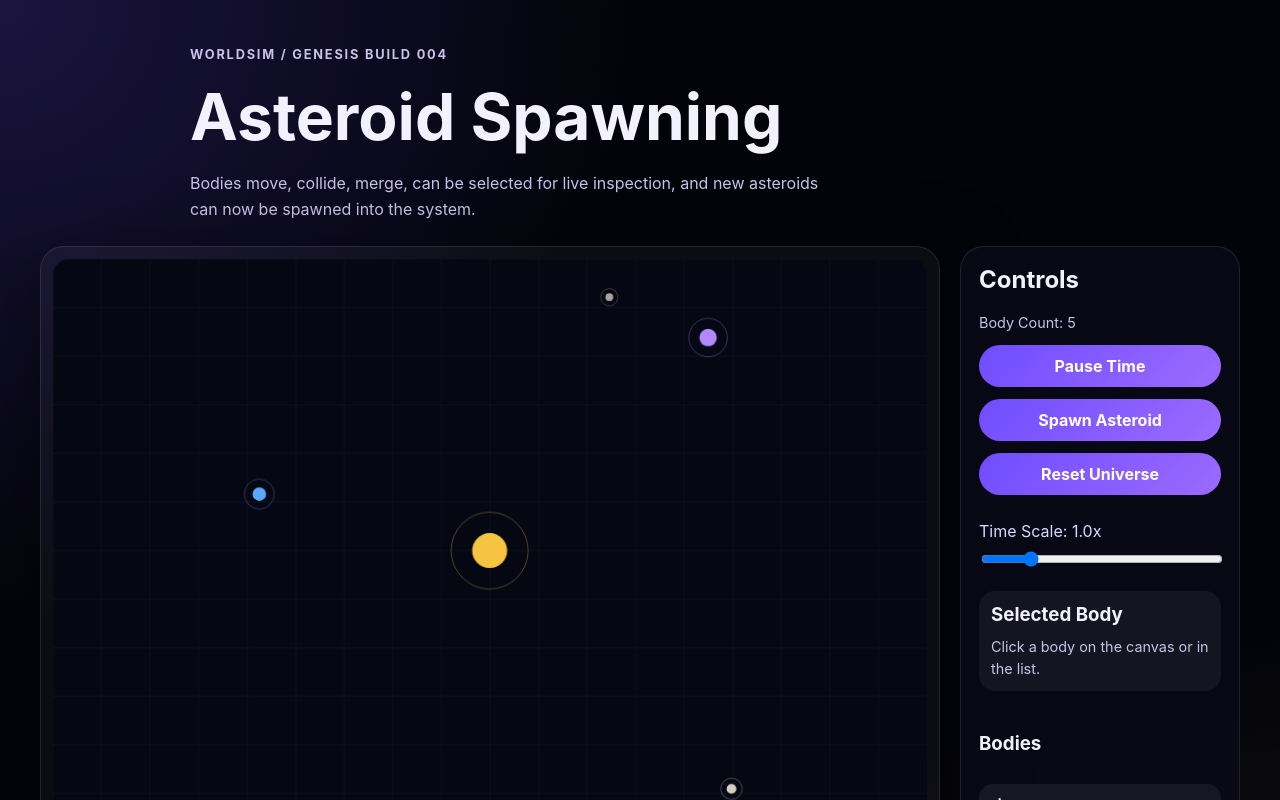
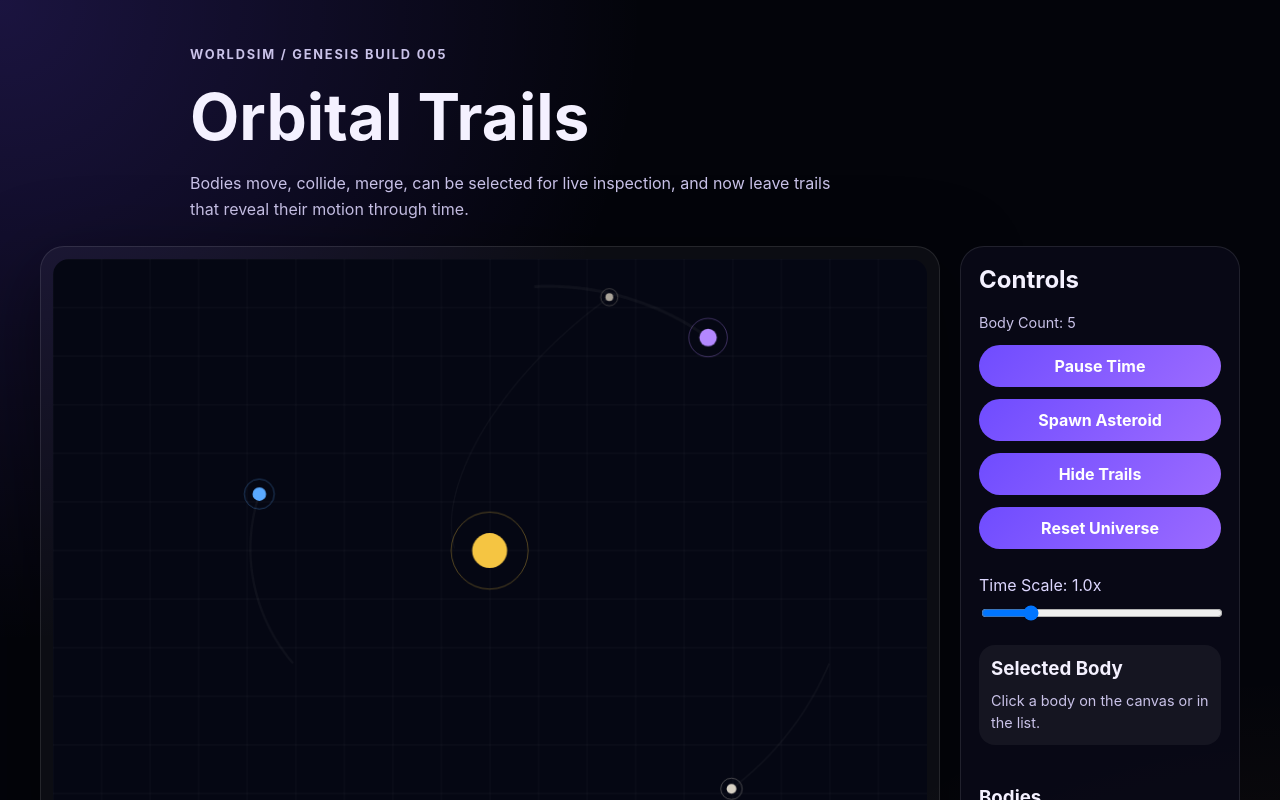
Before and after one commit to poohbiz/worldsim, a React (Vite) app: page / in a window 1280 px wide. Shown: the top 800 px of the page. Built offline with nearby package versions, Linux system fonts and the light colour scheme.

Commit message:
Added orbital trails

```diff
--- a/src/App.tsx
+++ b/src/App.tsx
@@ -40,6 +40,7 @@ function createSpawnedAsteroid(id: string): Body {
     mass,
     radius,
     color,
+    trail: [],
   };
 }
 
@@ -75,6 +76,17 @@ export default function App() {
       return {
         ...currentWorld,
         isPaused: !currentWorld.isPaused,
+      };
+    });
+  }
+
+  function toggleTrails() {
+    setWorld((currentWorld) => {
+      if (!currentWorld) return currentWorld;
+
+      return {
+        ...currentWorld,
+        showTrails: !currentWorld.showTrails,
       };
     });
   }
@@ -123,11 +135,11 @@ export default function App() {
   return (
     <main className="page">
       <section className="hero">
-        <p className="eyebrow">WorldSim / Genesis Build 004</p>
-        <h1>Asteroid Spawning</h1>
+        <p className="eyebrow">WorldSim / Genesis Build 005</p>
+        <h1>Orbital Trails</h1>
         <p>
           Bodies move, collide, merge, can be selected for live inspection, and
-          new asteroids can now be spawned into the system.
+          now leave trails that reveal their motion through time.
         </p>
       </section>
 
@@ -151,6 +163,10 @@ export default function App() {
           </button>
 
           <button onClick={spawnAsteroid}>Spawn Asteroid</button>
+
+          <button onClick={toggleTrails}>
+            {world.showTrails ? "Hide Trails" : "Show Trails"}
+          </button>
 
           <button onClick={resetWorld}>Reset Universe</button>
 
--- a/src/components/UniverseCanvas.tsx
+++ b/src/components/UniverseCanvas.tsx
@@ -119,6 +119,10 @@ function render(
 
   drawGrid(context, canvas);
 
+  if (world.showTrails) {
+    drawTrails(context, world);
+  }
+
   for (const body of world.bodies) {
     context.beginPath();
     context.arc(body.position.x, body.position.y, body.radius, 0, Math.PI * 2);
@@ -150,6 +154,29 @@ function render(
       context.stroke();
       context.lineWidth = 1;
     }
+  }
+}
+
+function drawTrails(context: CanvasRenderingContext2D, world: WorldState) {
+  for (const body of world.bodies) {
+    if (body.trail.length < 2) continue;
+
+    context.beginPath();
+
+    for (let i = 0; i < body.trail.length; i++) {
+      const point = body.trail[i];
+
+      if (i === 0) {
+        context.moveTo(point.x, point.y);
+      } else {
+        context.lineTo(point.x, point.y);
+      }
+    }
+
+    context.strokeStyle = `{body.color}66`;
+    context.lineWidth = Math.max(body.radius * 0.35, 1);
+    context.stroke();
+    context.lineWidth = 1;
   }
 }
 
--- a/src/sim/createWorld.ts
+++ b/src/sim/createWorld.ts
@@ -4,6 +4,7 @@ export function createInitialWorld(width: number, height: number): WorldState {
   return {
     isPaused: false,
     timeScale: 1,
+    showTrails: true,
     bodies: [
       {
         id: "star",
@@ -12,6 +13,7 @@ export function createInitialWorld(width: number, height: number): WorldState {
         mass: 10000,
         radius: 18,
         color: "#f5c542",
+        trail: [],
       },
       {
         id: "planet-1",
@@ -20,6 +22,7 @@ export function createInitialWorld(width: number, height: number): WorldState {
         mass: 10,
         radius: 7,
         color: "#5aa9ff",
+        trail: [],
       },
       {
         id: "planet-2",
@@ -28,6 +31,7 @@ export function createInitialWorld(width: number, height: number): WorldState {
         mass: 20,
         radius: 9,
         color: "#b388ff",
+        trail: [],
       },
       {
         id: "asteroid-a",
@@ -36,6 +40,7 @@ export function createInitialWorld(width: number, height: number): WorldState {
         mass: 4,
         radius: 5,
         color: "#d6d0c4",
+        trail: [],
       },
       {
         id: "asteroid-b",
@@ -44,6 +49,7 @@ export function createInitialWorld(width: number, height: number): WorldState {
         mass: 3,
         radius: 4,
         color: "#aaa49a",
+        trail: [],
       },
     ],
   };
--- a/src/sim/physics.ts
+++ b/src/sim/physics.ts
@@ -2,12 +2,14 @@ import type { Body } from "./types";
 
 const G = 0.08;
 const SOFTENING = 25;
+const MAX_TRAIL_LENGTH = 120;
 
 export function updateBodies(bodies: Body[], dt: number): Body[] {
   let updatedBodies = bodies.map((body) => ({
     ...body,
     position: { ...body.position },
     velocity: { ...body.velocity },
+    trail: [...body.trail],
   }));
 
   for (let i = 0; i < updatedBodies.length; i++) {
@@ -40,6 +42,12 @@ export function updateBodies(bodies: Body[], dt: number): Body[] {
   for (const body of updatedBodies) {
     body.position.x += body.velocity.x * dt;
     body.position.y += body.velocity.y * dt;
+
+    body.trail.push({ ...body.position });
+
+    if (body.trail.length > MAX_TRAIL_LENGTH) {
+      body.trail.shift();
+    }
   }
 
   updatedBodies = mergeCollidingBodies(updatedBodies);
@@ -112,6 +120,7 @@ function mergeBodies(bodyA: Body, bodyB: Body): Body {
   );
 
   const largerBody = bodyA.mass >= bodyB.mass ? bodyA : bodyB;
+  const trail = [...largerBody.trail, position].slice(-MAX_TRAIL_LENGTH);
 
   return {
     id: `${largerBody.id}+merged`,
@@ -120,5 +129,6 @@ function mergeBodies(bodyA: Body, bodyB: Body): Body {
     mass: totalMass,
     radius,
     color: largerBody.color,
+    trail,
   };
 }
--- a/src/sim/types.ts
+++ b/src/sim/types.ts
@@ -10,10 +10,12 @@ export type Body = {
   mass: number;
   radius: number;
   color: string;
+  trail: Vector2[];
 };
 
 export type WorldState = {
   bodies: Body[];
   timeScale: number;
   isPaused: boolean;
+  showTrails: boolean;
 };
```
